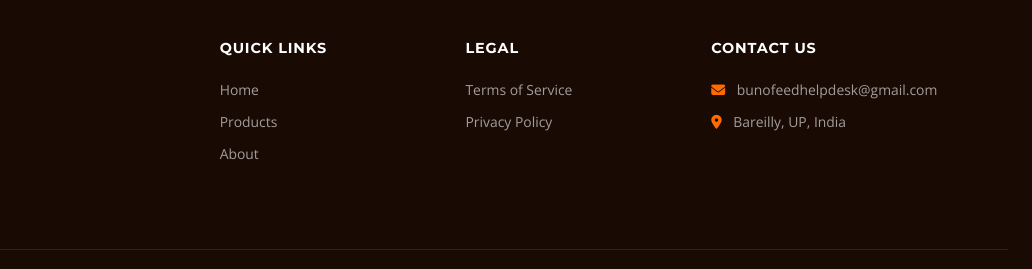
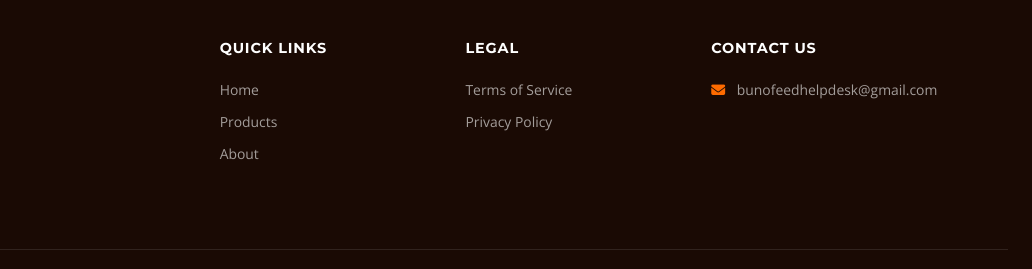
Before and after one commit to akashkumarsrms-netizen/Updated-Bunofeed, a React app: page shop.html in a window 1280 px wide. Shown: the part 1177-1446 px from the top of the page, 248-1280 px from the left. Built offline with nearby package versions, Linux system fonts and the light colour scheme.

Commit message:
Update shop.html

```diff
--- a/shop.html
+++ b/shop.html
@@ -434,7 +434,7 @@
       <div class="footer-col">
         <h4>Contact Us</h4>
         <p><i class="fas fa-envelope"></i> bunofeedhelpdesk@gmail.com</p>
-        <p><i class="fas fa-map-marker-alt"></i> Bareilly, UP, India</p>
+
       </div>
     </div>
     <div class="footer-bottom">
```
